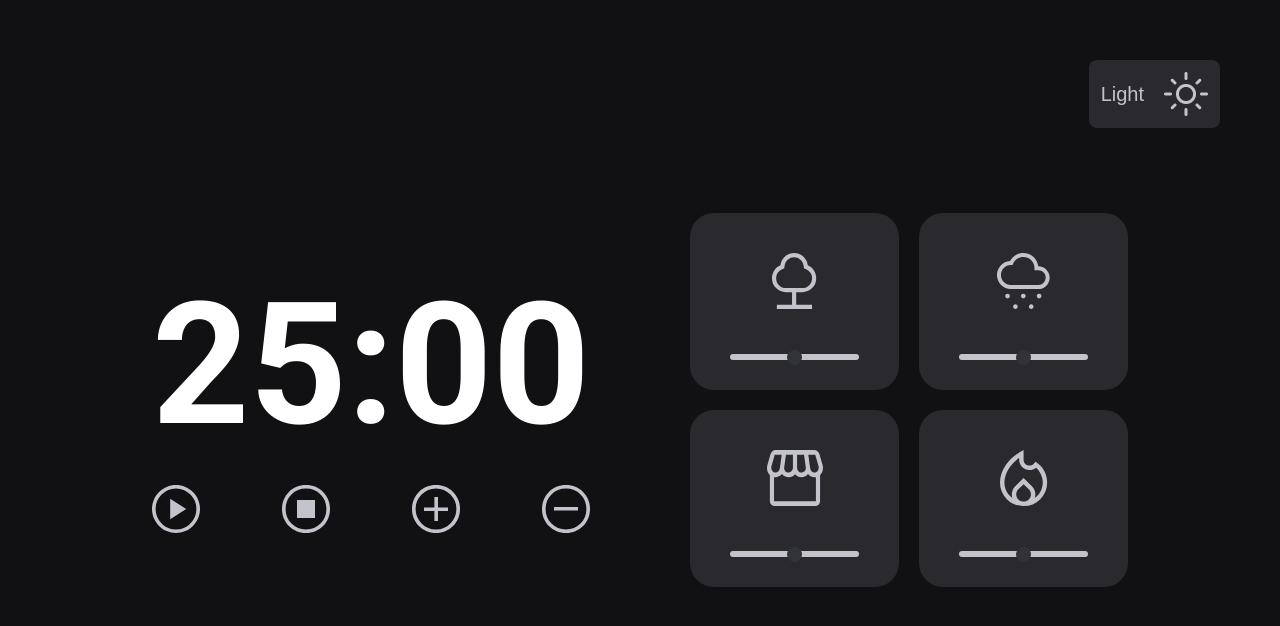
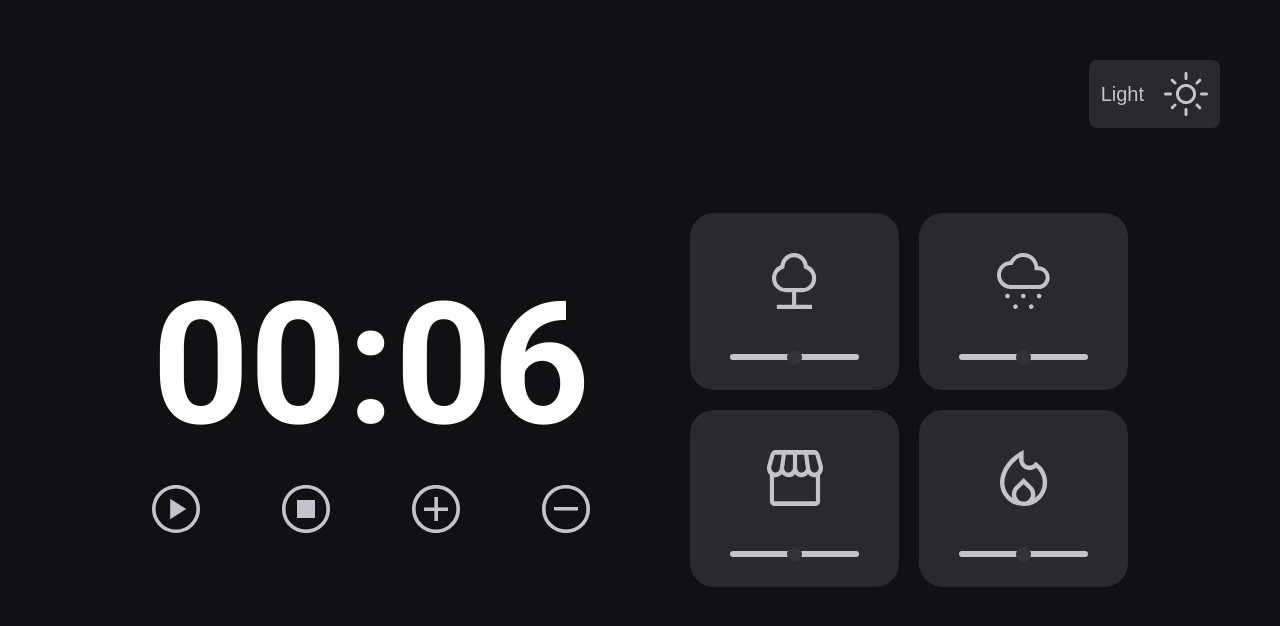
Before and after one commit to MoaraMiranda/focusTimer2.0, a plain HTML site: page index.html in a window 1280 px wide. Both pictures are taken after a click on the button "Dark". Drawn offline with Linux system fonts and the light colour scheme.

Commit message:
Refactoring JS and HTML

```diff
--- a/index.html
+++ b/index.html
@@ -6,6 +6,7 @@
   <link rel="preconnect" href="https://fonts.gstatic.com" crossorigin>
   <meta charset="UTF-8">
   <meta name="viewport" content="width=device-width, initial-scale=1.0">
+  <meta name="description" content="Pomodoro style timer">
   <title>Focus Timer</title>
 
   <link rel="shortcut icon" type="image/png" href="./assets/favicon.png" />
@@ -25,9 +26,9 @@
 
     <section class="timer-controls">
       <div class="timer">
-        <span class="minutes">25</span>
+        <span class="minutes">00</span>
         <span>:</span>
-        <span class="seconds">00</span>
+        <span class="seconds">06</span>
       </div>
       <div class="controls">
         <button class="play">
--- a/styles.css
+++ b/styles.css
@@ -5,9 +5,9 @@
 }
 :root {
   font-size: 62.5%;
-  --base-color: 194;
-  --bg-selected-card: hsl(var(--base-color), 97%, 31%);
-  --bg-card-hover: hsla(var(--base-color), 97%, 31%, 0.5);
+  --hue: 194;
+  --bg-selected-card: hsl(var(--hue), 97%, 31%);
+  --bg-card-hover: hsla(var(--hue), 97%, 31%, 0.5);
   --bg-card: #e1e1e6;
   --icon-selected-color: #fff;
   --text-color: hsla(240, 6%, 21%, 1);
@@ -16,21 +16,21 @@
 }
 
 .dark-mode {
-  --base-color: 240;
+  --hue: 240;
   --bg-selected-card: hsl(195, 74%, 15%);
   --bg-card-hover: hsla(195, 74%, 15%, 0.5);
-  --bg-card: hsl(var(--base-color), 6%, 17%);
+  --bg-card: hsl(var(--hue), 6%, 17%);
   --icon-selected-color: #fff;
   --text-color: #fff;
-  --icon-color: hsl(var(--base-color), 7%, 78%);
-  --background-body: hsl(var(--base-color), 5%, 7%);
+  --icon-color: hsl(var(--hue), 7%, 78%);
+  --background-body: hsl(var(--hue), 5%, 7%);
 }
 
 body {
   background: var(--background-body);
   font-family: "Roboto", sans-serif;
   font-size: 17rem;
-  min-height: 100vh;
+  height: 100vh;
   display: grid;
   justify-content: center;
   position: relative;
```
Also changed, not shown: js/index.js (+0 -10 lines).
